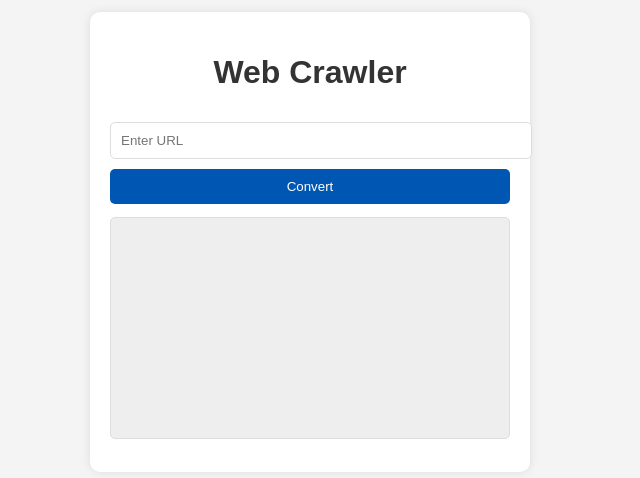
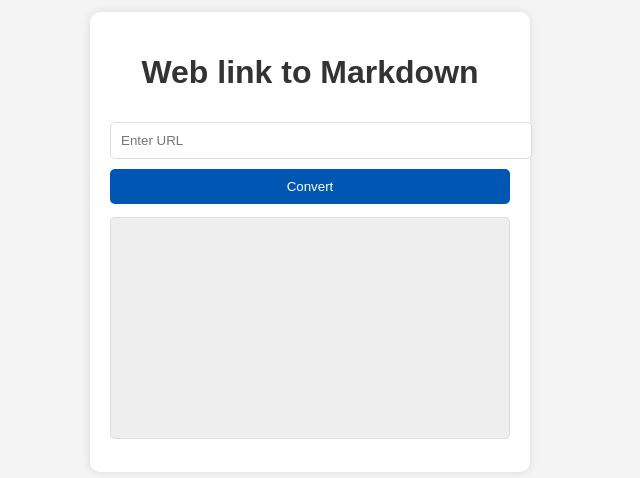
Before and after one commit to tripathiarpan20/clipper-cloudflare-worker, a website: page index.html in a window 1280 px wide. Shown: the part 158-636 px from the top of the page, without its empty margins (330-970 px from the left). Drawn offline with Linux system fonts and the light colour scheme.

```diff
--- a/index.html
+++ b/index.html
@@ -63,7 +63,7 @@
 </head>
 <body>
     <div class="container">
-        <h1>Web Crawler</h1>
+        <h1>Web link to Markdown</h1>
         <input type="text" id="urlInput" placeholder="Enter URL">
         <button onclick="convert()">Convert</button>
         <pre id="output"></pre>
--- a/server.js
+++ b/server.js
@@ -1,16 +1,20 @@
 const express = require('express');
 const { exec } = require('child_process');
+
 const fs = require('fs');
 const path = require('path'); // Import the path module
 const app = express();
 const port = 3000;
 
+
+
 // Body parser middleware to handle POST requests
 app.use(express.json());
 app.use(express.urlencoded({ extended: true }));
 
-// Serve the HTML file at the root path
+
 app.get('/', (req, res) => {
+    // User is authenticated, serve the main application page
     res.sendFile(path.join(__dirname, 'index.html'));
 });
 
```
